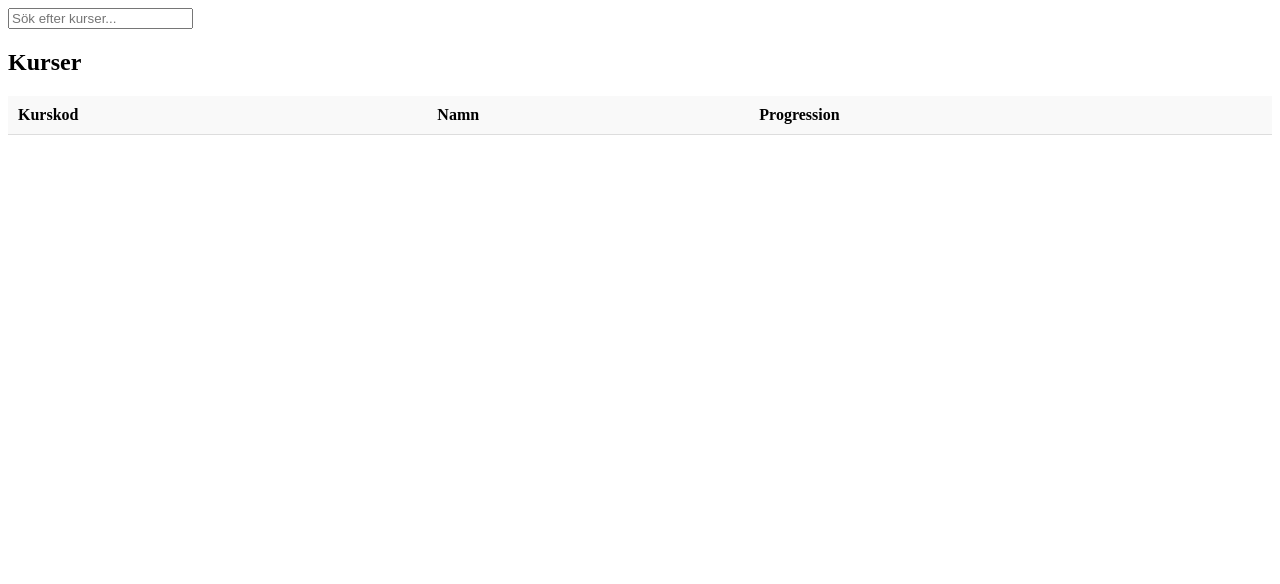
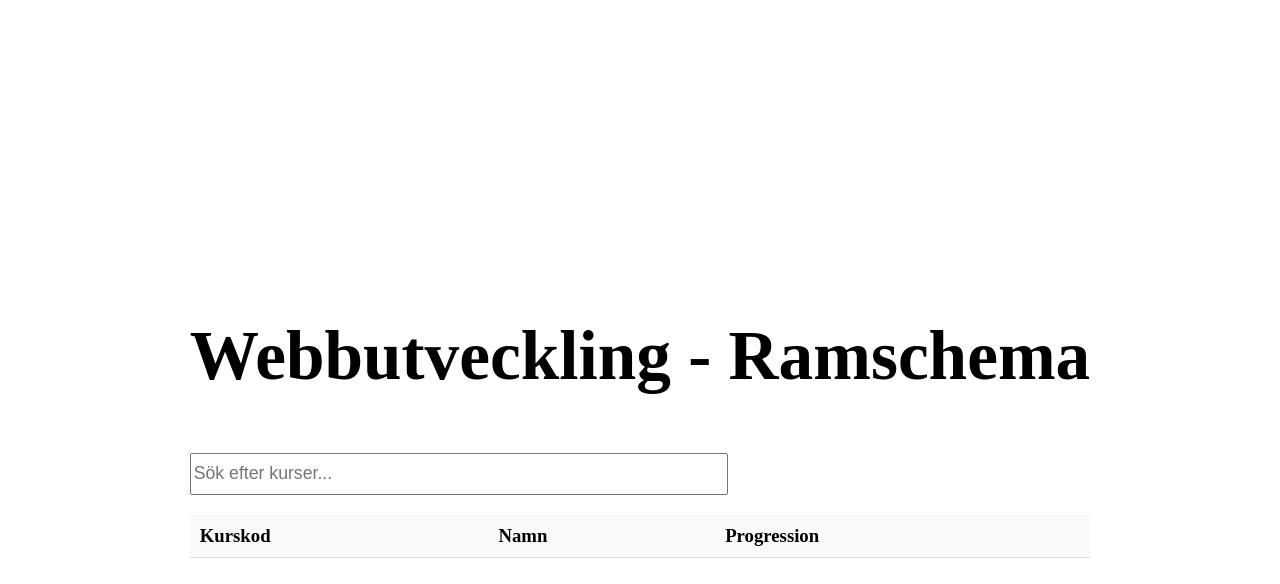
Before and after one commit to mama2421/dt211g.moment2, a website built with Parcel: page src/index.html in a window 1280 px wide. Built offline with nearby package versions, Linux system fonts and the light colour scheme; no server answers.

Commit message:
css förändringar

```diff
--- a/src/index.html
+++ b/src/index.html
@@ -10,9 +10,9 @@
 <body>
     <main>
         <section>
-              <!-- Search Input -->
+            <h1>Webbutveckling - Ramschema</h1>
+              <!-- Search funktion -->
               <input type="text" id="search-input" placeholder="Sök efter kurser...">
-            <h1>Kurser</h1>
             <table id="course-table">
                 <thead>
                     <tr>
--- a/src/main.js
+++ b/src/main.js
@@ -2,10 +2,12 @@
 
 const url = "https://webbutveckling.miun.se/files/ramschema_ht24.json";
 let courses = []; // Store all courses globally
+let sortOrder = { code: 1, coursename: 1, progression: 1 }; // Track sorting order
 
 window.onload = () => {
     loadCourses();
     setupSearch();
+    setupSorting();
 };
 
 async function loadCourses() {
@@ -42,17 +44,24 @@ function displayCourses(coursesToDisplay) {
 function setupSearch() {
     const searchInput = document.getElementById("search-input");
 
-    // Add an event listener to the search input
     searchInput.addEventListener("input", () => {
-        const searchTerm = searchInput.value.toLowerCase(); // Get the search term
-        const filteredCourses = courses.filter(course => {
-            // Check if the course code, name, or progression matches the search term
-            return (
-                course.code.toLowerCase().includes(searchTerm) ||
-                course.coursename.toLowerCase().includes(searchTerm) ||
-                course.progression.toLowerCase().includes(searchTerm)
-            );
-        });
-        displayCourses(filteredCourses); // Display the filtered courses
+        const searchTerm = searchInput.value.toLowerCase();
+        const filteredCourses = courses.filter(course =>
+            course.code.toLowerCase().includes(searchTerm) ||
+            course.coursename.toLowerCase().includes(searchTerm) ||
+            course.progression.toLowerCase().includes(searchTerm)
+        );
+        displayCourses(filteredCourses);
     });
 }
+
+function setupSorting() {
+    document.querySelectorAll("#course-table th").forEach((th, index) => {
+        th.addEventListener("click", () => {
+            let key = ["code", "coursename", "progression"][index]; // Determine sorting key
+            sortOrder[key] *= -1; // Toggle sorting order
+            courses.sort((a, b) => a[key].localeCompare(b[key]) * sortOrder[key]);
+            displayCourses(courses);
+        });
+    });
+}
--- a/src/style.css
+++ b/src/style.css
@@ -1,9 +1,15 @@
+*{
+    font-size: 1.02em;
+}
+
 #course-table {
     width: 100%;
     border-collapse: collapse;
     margin-top: 20px;
 }
-
+h1{
+    font-size: 4em;
+}
 #course-table th, #course-table td {
     padding: 10px;
     text-align: left;
@@ -13,8 +19,23 @@
 #course-table th {
     background-color: #f9f9f9;
     font-weight: bold;
+    cursor: pointer;
 }
 
 #course-table tbody tr:hover {
     background-color: #f1f1f1;
 }
+section{
+    justify-content: center;
+    align-items: center;
+}
+input{
+    width: 30em;
+    height: 2em;
+}
+main{
+    display: flex;
+    justify-content: center; /* Center horizontally */
+    align-items: center; /* Center vertically */
+    height: 100vh; /* Full height of the viewport */
+}
```
Also changed, not shown: dist/index.html, 4 other files.
